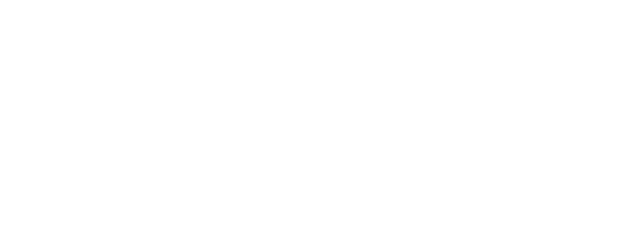
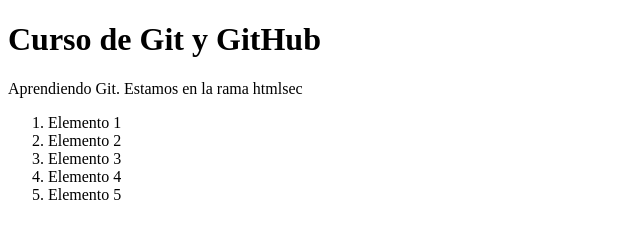
Before and after one commit to msolisb/curso-git-jonMircha, a plain HTML site: page nosotros.html in a window 1280 px wide. Shown: the whole page, without its empty margins (0-640 px from the left). Drawn offline with Linux system fonts and the light colour scheme.

Commit message:
Modificnado archivo nosotros.html en la rama htmlsec

```diff
--- a/nosotros.html
+++ b/nosotros.html
@@ -6,5 +6,18 @@
     <meta name="viewport" content="width=device-width, initial-scale=1.0" />
     <title>Aprendiendo Git</title>
   </head>
-  <body></body>
+  <body>
+    <h1>Curso de Git y GitHub</h1>
+    <p>Aprendiendo Git. Estamos en la rama htmlsec</p>
+
+    <ol>
+      <li>Elemento 1</li>
+      <li>Elemento 2</li>
+      <li>Elemento 3</li>
+      <li>Elemento 4</li>
+      <li>Elemento 5</li>
+    </ol>
+
+    <script src="index.js"></script>
+  </body>
 </html>
```
